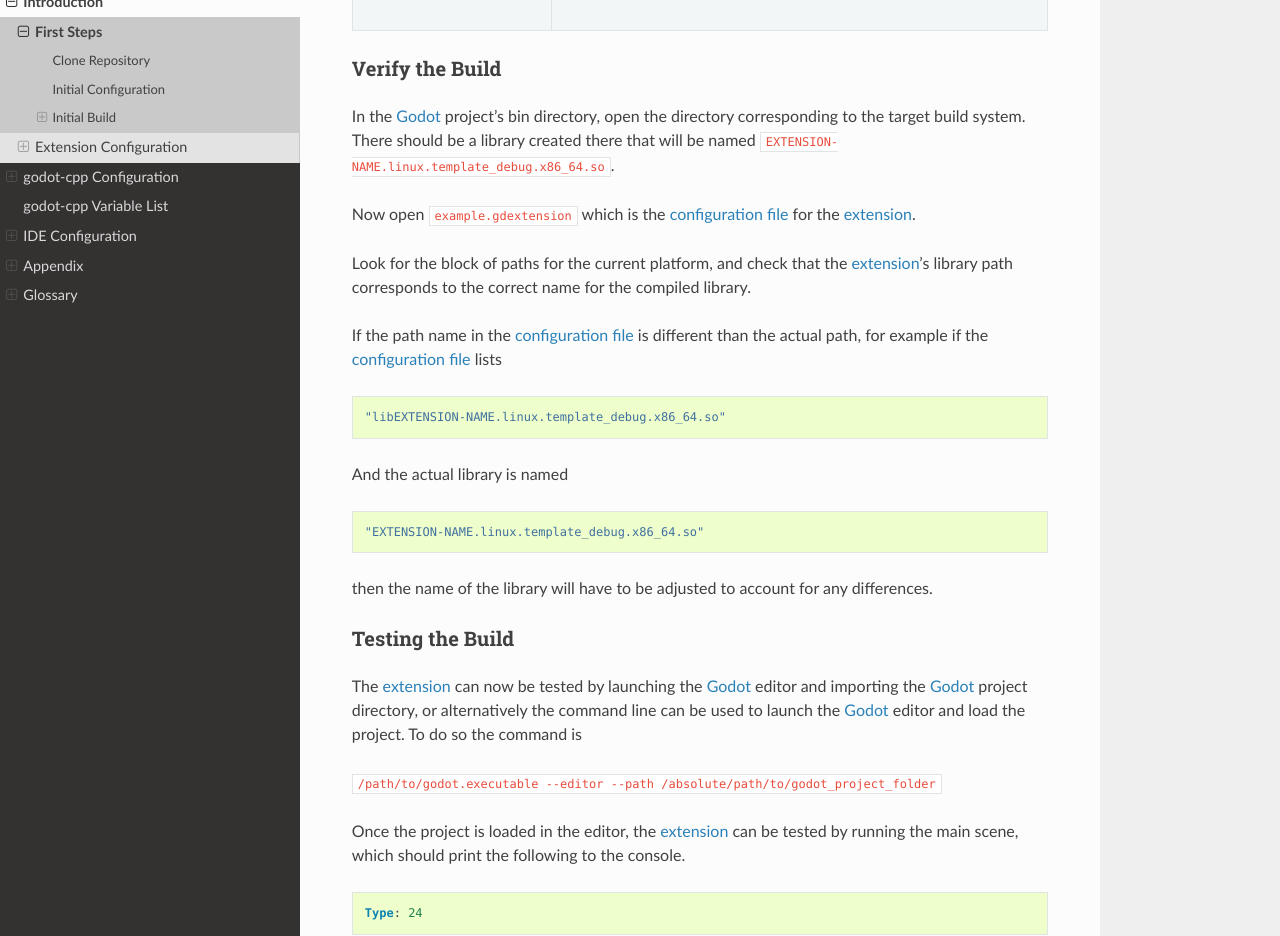
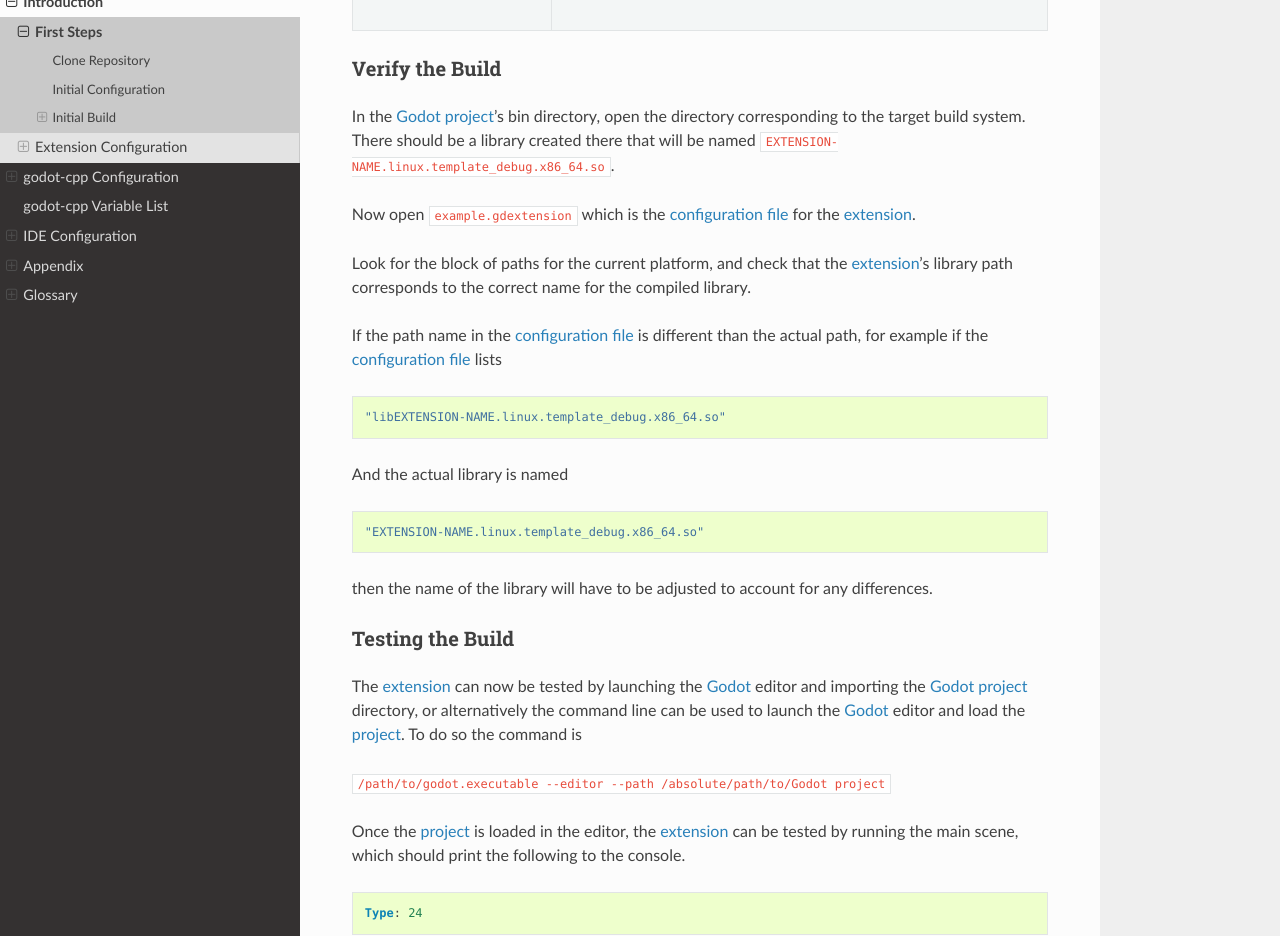
Before and after one commit to silenuz/GDExtension_CMake, a Sphinx documentation site: the page built from docs/source/introduction/first_steps.rst, in a window 1280 px wide and 1400 px high, scrolled down 2474 px. Shown: the part 151-1087 px from the top of the window. Built offline with Sphinx 7.4.7 and the Read the Docs theme 3.1.0, drawn with Linux system fonts in a browser that asks for light colours; some of the changed text lies outside the part shown.

Commit message:
small fixes to first steps. more glossary tags added to first steps

```diff
--- a/docs/source/introduction/first_steps.rst
+++ b/docs/source/introduction/first_steps.rst
@@ -32,7 +32,7 @@ The :term:`godot cpp template` is organized as follows:
      - #. bin directory
        #. :term:`extension documentation` for classes in the extension
        #. :term:`godot cpp` bindings for the extension
-       #. example :term:`Godot` project
+       #. example :term:`Godot project`
        #. source code for the extension
        #. empty custom build profile
        #. :term:`cmake` configuration file
@@ -100,7 +100,7 @@ of the :term:`cmake` :term:`build directory`:
    cmake --build cmake-build-debug
 
 If the build command worked, you should have a new library file for the
-target system in the :term:`Godot` project directory.  The example :term:`Godot` project directory is organized as follows:
+target system in the :term:`Godot project` directory.  The example :term:`Godot project` directory is organized as follows:
 
 .. list-table::
    :widths: 20 50
@@ -114,7 +114,7 @@ target system in the :term:`Godot` project directory.  The example :term:`Godot`
        #. standard :term:`Godot` project.
 
 
-The bin directory of the :term:`Godot` project contains the output of the build.
+The bin directory of the :term:`Godot project` contains the output of the build.
 
 .. list-table::
    :widths: 20 50
@@ -131,7 +131,7 @@ The bin directory of the :term:`Godot` project contains the output of the build.
 Verify the Build
 ^^^^^^^^^^^^^^^^^^^
 
-In the :term:`Godot` project's bin directory, open the directory corresponding to the target build system.
+In the :term:`Godot project`'s bin directory, open the directory corresponding to the target build system.
 There should be a library created there that will be named ``EXTENSION-NAME.linux.template_debug.x86_64.so``.
 
 Now open ``example.gdextension`` which is the :term:`configuration file` for the :term:`extension`.
@@ -156,12 +156,12 @@ then the name of the library will have to be adjusted to account for any differe
 
 Testing the Build
 ^^^^^^^^^^^^^^^^^
-The :term:`extension` can now be tested by launching the :term:`Godot` editor and importing the :term:`Godot` project directory, or alternatively
-the command line can be used to launch the :term:`Godot` editor and load the project.  To do so the command is
+The :term:`extension` can now be tested by launching the :term:`Godot` editor and importing the :term:`Godot project` directory, or alternatively
+the command line can be used to launch the :term:`Godot` editor and load the :term:`project`.  To do so the command is
 
-``/path/to/godot.executable --editor --path /absolute/path/to/godot_project_folder``
+``/path/to/godot.executable --editor --path /absolute/path/to/Godot project``
 
-Once the project is loaded in the editor, the :term:`extension` can be tested by running the main scene, which should print the following to the console.
+Once the :term:`project` is loaded in the editor, the :term:`extension` can be tested by running the main scene, which should print the following to the console.
 
 ::
 
```
Also changed, not shown: other parts of docs/source/introduction/first_steps.rst (+1 -1 lines), docs/source/glossary.rst (+8 -0 lines).
